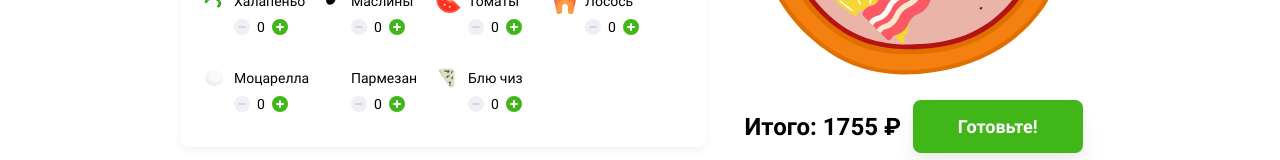
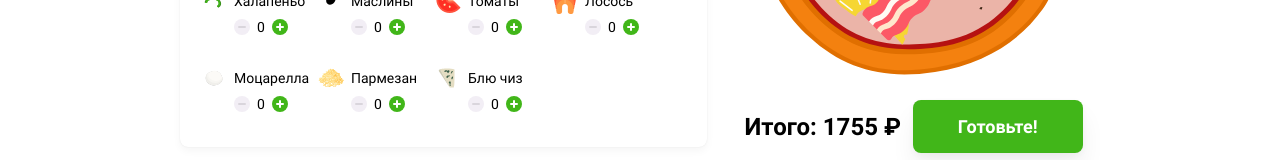
Before and after one commit to htmlacademy-vue/102673-pizza-1, a Vue app in the folder src/frontend/: page / in a window 1280 px wide. Shown: the part 585-745 px from the top of the page. Built offline with nearby package versions, Linux system fonts and the light colour scheme.

Commit message:
create drag&drop

```diff
--- a/src/frontend/src/common/components/ItemCounter.vue
+++ b/src/frontend/src/common/components/ItemCounter.vue
@@ -12,7 +12,8 @@
       type="text"
       name="counter"
       class="counter__input"
-      v-model="countData"
+      :value="countData"
+      @input="countData = $event.target.value"
     />
     <button
       type="button"
--- a/src/frontend/src/common/components/SelectorItem.vue
+++ b/src/frontend/src/common/components/SelectorItem.vue
@@ -43,7 +43,7 @@ export default {
         case 13:
           return "mozzarella";
         case 14:
-          return "parmezan";
+          return "parmesan";
         case 15:
           return "blue_cheese";
         default:
--- /dev/null
+++ b/src/frontend/src/common/constants.js
@@ -0,0 +1 @@
+export const MOVE = "move";
--- a/src/frontend/src/components/builder/BuilderIngredientsSelector.vue
+++ b/src/frontend/src/components/builder/BuilderIngredientsSelector.vue
@@ -21,7 +21,14 @@
               v-for="(ingredient, index) in ingredients"
               :key="ingredient.id"
             >
-              <selector-item :item="ingredient" />
+              <div
+                draggable="true"
+                @dragstart="onDragStart($event, ingredient)"
+                @dragover.prevent
+                @dragenter.prevent
+              >
+                <selector-item :item="ingredient" />
+              </div>
               <item-counter
                 :count="currentIngredients[index].count"
                 @setCount="setIngredient($event, index)"
@@ -38,6 +45,7 @@
 import RadioButton from "../../common/components/RadioButton";
 import SelectorItem from "../../common/components/SelectorItem";
 import ItemCounter from "../../common/components/ItemCounter";
+import { MOVE } from "../../common/constants";
 
 export default {
   name: "BuilderIngredientsSelector",
@@ -65,10 +73,20 @@ export default {
       this.$emit("setSauce", sauce);
     },
     setIngredient(count, index) {
+      this.currentIngredients[index].count = count;
       this.$emit("setIngredient", { count: count, index: index });
+    },
+    onDragStart(e, item) {
+      e.dataTransfer.dropEffect = MOVE;
+      e.dataTransfer.effectAllowed = MOVE;
+      e.dataTransfer.setData("itemId", item.id.toString());
     },
   },
 };
 </script>
 
-<style scoped></style>
+<style scoped>
+selector-item {
+  cursor: pointer;
+}
+</style>
--- a/src/frontend/src/components/builder/BuilderPizzaView.vue
+++ b/src/frontend/src/components/builder/BuilderPizzaView.vue
@@ -57,6 +57,19 @@ export default {
     },
   },
   methods: {
+    // onDrop(e) {
+    //   if (!e) {
+    //     return;
+    //   }
+    //   const ingredientId = parseInt(e.dataTransfer.getData("itemId"));
+    //   this.currentIngredients.map((x) => {
+    //     if (x.id === ingredientId) {
+    //       x.count++;
+    //       this.$emit("setIngredients", { id: x.id, count: x.count });
+    //     }
+    //     return x;
+    //   });
+    // },
     ingredientClass(id) {
       switch (id) {
         case 1:
@@ -86,7 +99,7 @@ export default {
         case 13:
           return "mozzarella";
         case 14:
-          return "parmezan";
+          return "parmesan";
         case 15:
           return "blue_cheese";
         default:
--- a/src/frontend/src/views/Index.vue
+++ b/src/frontend/src/views/Index.vue
@@ -41,11 +41,13 @@
               />
             </label>
 
-            <builder-pizza-view
-              :currentSize="currentPizza.size"
-              :currentSauce="currentPizza.sauce"
-              :currentIngredients="currentPizza.ingredients"
-            />
+            <div @dragover.prevent @dragenter.prevent @drop="onDrop($event)">
+              <builder-pizza-view
+                :currentSize="currentPizza.size"
+                :currentSauce="currentPizza.sauce"
+                :currentIngredients="currentPizza.ingredients"
+              />
+            </div>
 
             <builder-price-counter :currentPizza="currentPizza" />
           </div>
@@ -102,7 +104,6 @@ export default {
       },
     };
   },
-
   methods: {
     sizeClass(id) {
       switch (id) {
@@ -155,15 +156,28 @@ export default {
         case 13:
           return "mozzarella";
         case 14:
-          return "parmezan";
+          return "parmesan";
         case 15:
           return "blue_cheese";
         default:
           return null;
       }
     },
+    setIngredients(e) {
+      this.currentPizza.ingredients[e.id].count = e.count;
+    },
+    onDrop(e) {
+      if (!e) {
+        return;
+      }
+      const ingredientId = parseInt(e.dataTransfer.getData("itemId"));
+      this.currentPizza.ingredients.map((x) => {
+        if (x.id === ingredientId) {
+          x.count++;
+        }
+        return x;
+      });
+    },
   },
 };
 </script>
-
-<style></style>
```
